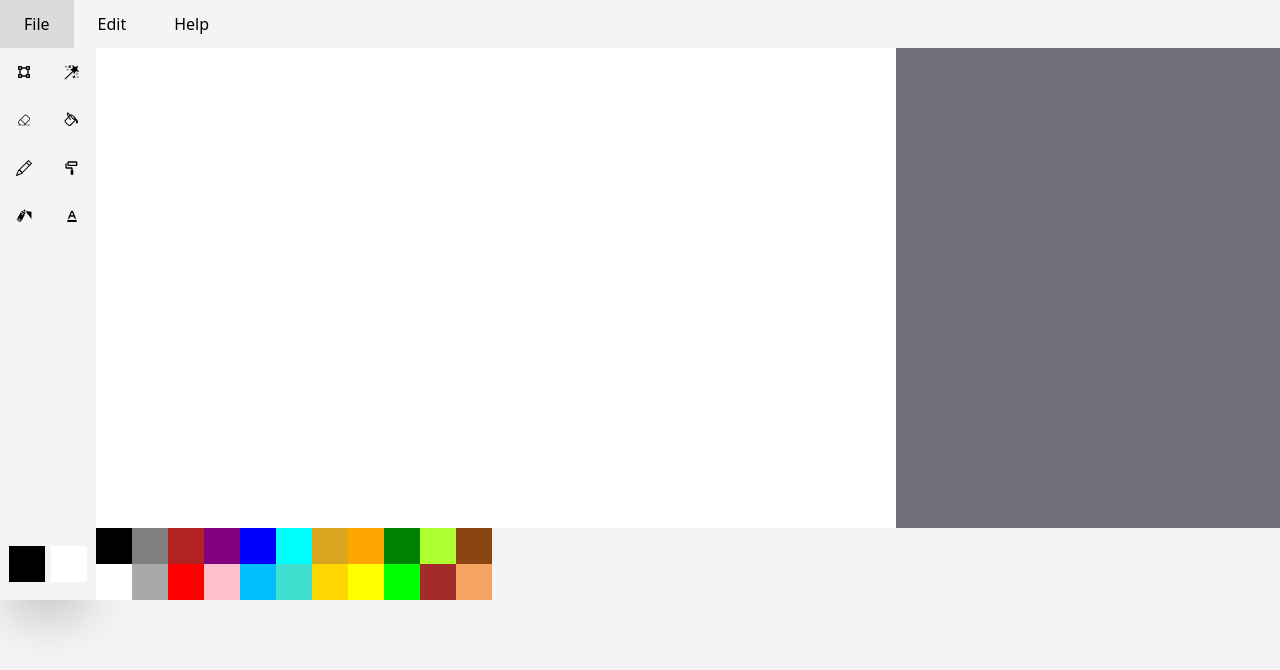
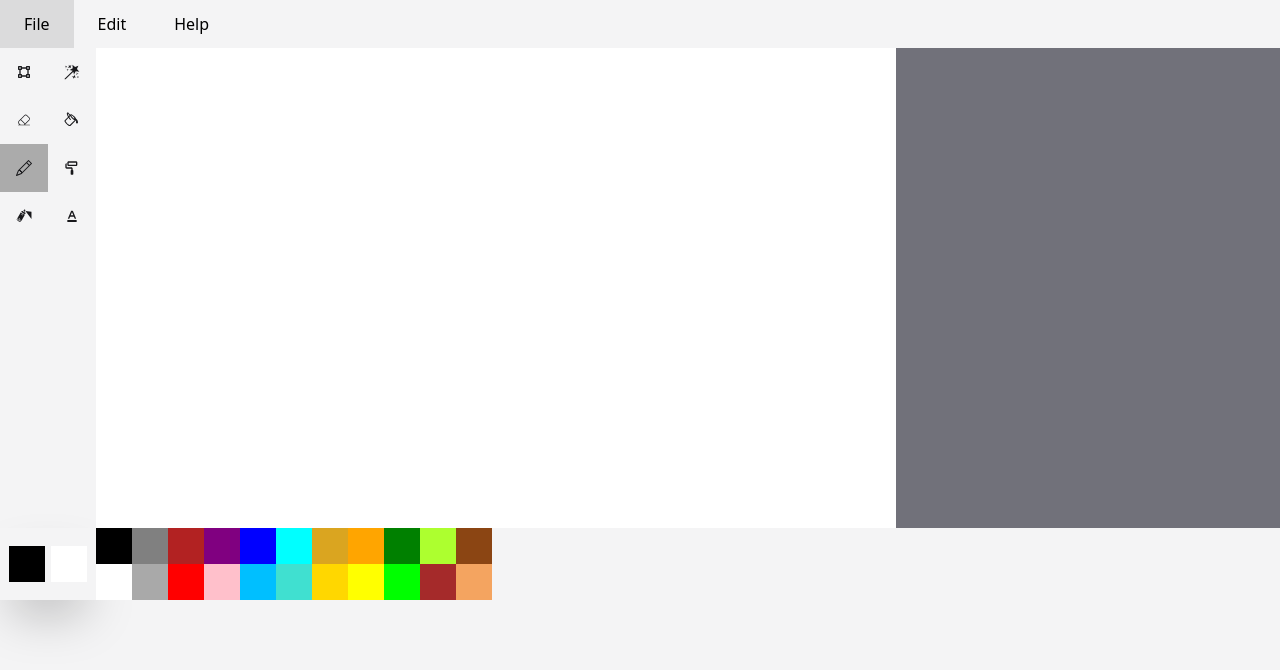
Before and after one commit to GabrielGMartinsBr/gm-paint, a React (Vite) app: page / in a window 1280 px wide. Shown: the top 670 px of the page. Built offline with nearby package versions, Linux system fonts and the light colour scheme.

Commit message:
add tool select

```diff
--- a/src/paint/Canvas.tsx
+++ b/src/paint/Canvas.tsx
@@ -1,5 +1,6 @@
 import { MouseEvent, useRef } from 'react';
 import { usePaintContext } from './store/context';
+import { PaintTool } from './store/state';
 import useCanvasManipulator from './useCanvasManipulator';
 
 interface Coord {
@@ -9,7 +10,7 @@ interface Coord {
 
 export default function Canvas() {
     const { paintStore } = usePaintContext();
-    const { activeColorA } = paintStore.state;
+    const { activeTool, activeColorA } = paintStore.state;
     const canvasManipulator = useCanvasManipulator();
     const paramsRef = useRef({
         drawing: false,
@@ -46,12 +47,22 @@ export default function Canvas() {
     }
 
     function handleMouseMove(e: MouseEvent<HTMLCanvasElement>) {
+        if (!paramsRef.current.drawing) {
+            return;
+        }
         const target = e.target as HTMLCanvasElement;
         const rect = target.getBoundingClientRect();
         const x = e.pageX - rect.left;
         const y = e.pageY - rect.top;
+        switch (activeTool) {
+            case PaintTool.PENCIL: {
+                handlePencilMove({ x, y })
+                break;
+            }
+        }
+    }
 
-        if (paramsRef.current.drawing) {
+    function handlePencilMove({ x, y }: Coord) {
         const { lastCoord } = paramsRef.current;
 
         const dx = x - lastCoord.x;
@@ -67,7 +78,6 @@ export default function Canvas() {
             canvasManipulator.setPixel(posX, posY, activeColorA);
         }
         paramsRef.current.lastCoord = { x, y };
-        }
     }
 
     return (
--- a/src/paint/Paint.tsx
+++ b/src/paint/Paint.tsx
@@ -3,7 +3,7 @@ import CanvasContainer from './CanvasContainer';
 import ColorBar from './color-bar/ColorBar';
 import MenuBar from './menu/MenuBar';
 import { PaintContext } from './store/context';
-import ToolBar from './ToolBar';
+import ToolBar from './tool-bar/ToolBar';
 
 export default function Paint() {
     const [state, dispatch] = usePaintReducer();
--- a/src/paint/ToolBar.tsx
+++ b/src/paint/tool-bar/ToolBar.tsx
@@ -1,8 +1,9 @@
-import { PropsWithChildren } from 'react'
 import { BsPaintBucket, BsPencil } from 'react-icons/bs';
 import { BiFontColor, BiPaintRoll, BiSelection } from 'react-icons/bi';
 import { CiEraser } from 'react-icons/ci';
 import { GiFairyWand, GiSpray } from 'react-icons/gi';
+import ToolBarButton from './ToolBarButton';
+import { PaintTool } from '../store/state';
 
 export default function ToolBar() {
     return (
@@ -10,28 +11,28 @@ export default function ToolBar() {
             <div className={
                 'grid grid-cols-2 w-24  h-min'
             }>
-                <ToolBarButton>
+                <ToolBarButton tool={PaintTool.SELECTION}>
                     <BiSelection />
                 </ToolBarButton>
-                <ToolBarButton>
+                <ToolBarButton tool={PaintTool.COLOR_SELECTION}>
                     <GiFairyWand />
                 </ToolBarButton>
-                <ToolBarButton>
+                <ToolBarButton tool={PaintTool.RUBBER}>
                     <CiEraser />
                 </ToolBarButton>
-                <ToolBarButton>
+                <ToolBarButton tool={PaintTool.PAINT_BUCKET}>
                     <BsPaintBucket />
                 </ToolBarButton>
-                <ToolBarButton>
+                <ToolBarButton tool={PaintTool.PENCIL}>
                     <BsPencil />
                 </ToolBarButton>
-                <ToolBarButton>
+                <ToolBarButton tool={PaintTool.BRUSH}>
                     <BiPaintRoll />
                 </ToolBarButton>
-                <ToolBarButton>
+                <ToolBarButton tool={PaintTool.SPRAY}>
                     <GiSpray />
                 </ToolBarButton>
-                <ToolBarButton>
+                <ToolBarButton tool={PaintTool.TEXT}>
                     <BiFontColor />
                 </ToolBarButton>
             </div>
@@ -39,15 +40,3 @@ export default function ToolBar() {
 
     )
 }
-
-
-function ToolBarButton(props: PropsWithChildren) {
-    return (
-        <button className={
-            'p-3 hover:bg-black/10 h-12 ' +
-            'flex items-center justify-center'
-        }>
-            {props.children}
-        </button>
-    )
-}
--- /dev/null
+++ b/src/paint/tool-bar/ToolBarButton.tsx
@@ -0,0 +1,35 @@
+import { PropsWithChildren } from 'react';
+import { PaintActionType } from '../store/actions';
+import { usePaintContext } from '../store/context';
+import { PaintTool } from '../store/state';
+
+export interface ToolBarButtonProps {
+    tool: PaintTool;
+}
+
+export default function ToolBarButton(props: PropsWithChildren<ToolBarButtonProps>) {
+    const { paintStore } = usePaintContext();
+    const { activeTool } = paintStore.state;
+
+    const isActive = activeTool === props.tool;
+
+    function handleClick() {
+        paintStore.dispatch({
+            type: PaintActionType.SELECT_TOOL,
+            tool: props.tool
+        });
+    }
+
+    return (
+        <button
+            onClick={handleClick}
+            className={
+                'p-3 h-12 text-zinc-900 transition-colors ease-in ' +
+                'flex items-center justify-center ' +
+                (isActive ? 'bg-black/30' : 'hover:bg-black/10')
+            }
+        >
+            {props.children}
+        </button>
+    )
+}
```
Lines whose indentation alone changed are shown as unchanged.
